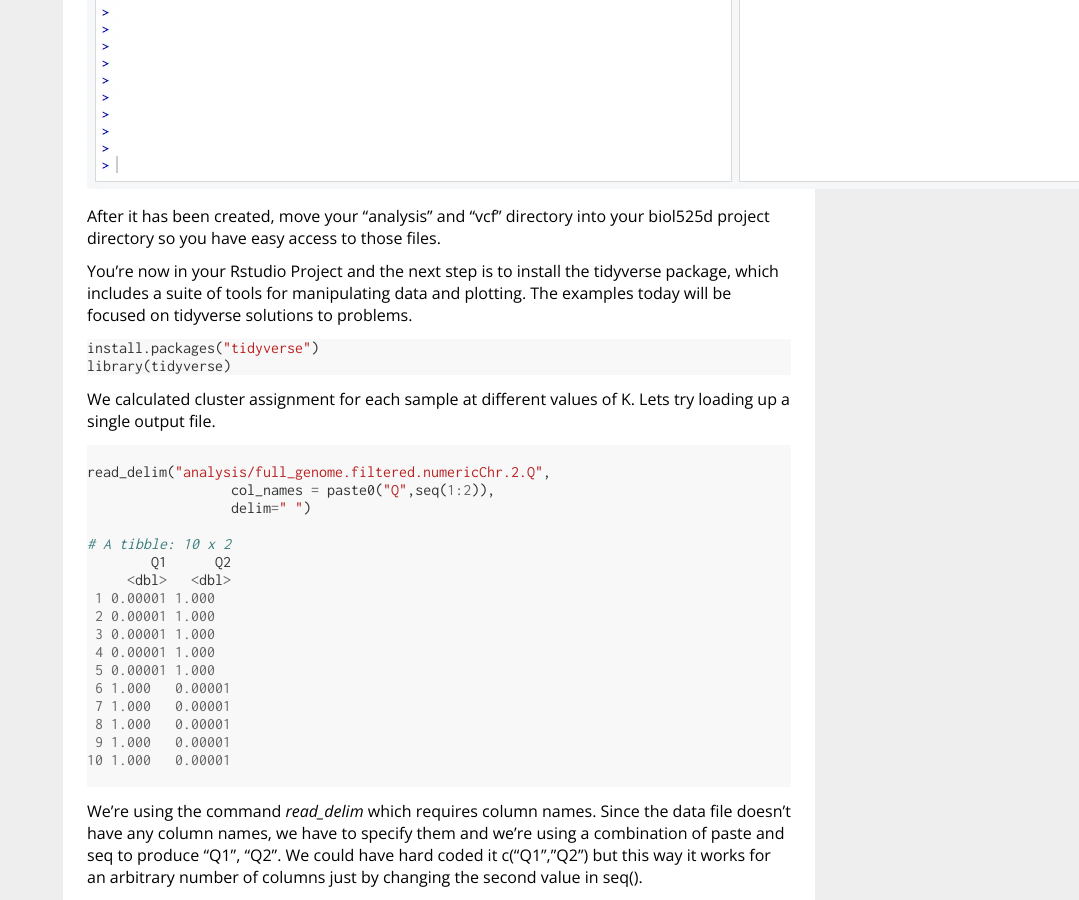
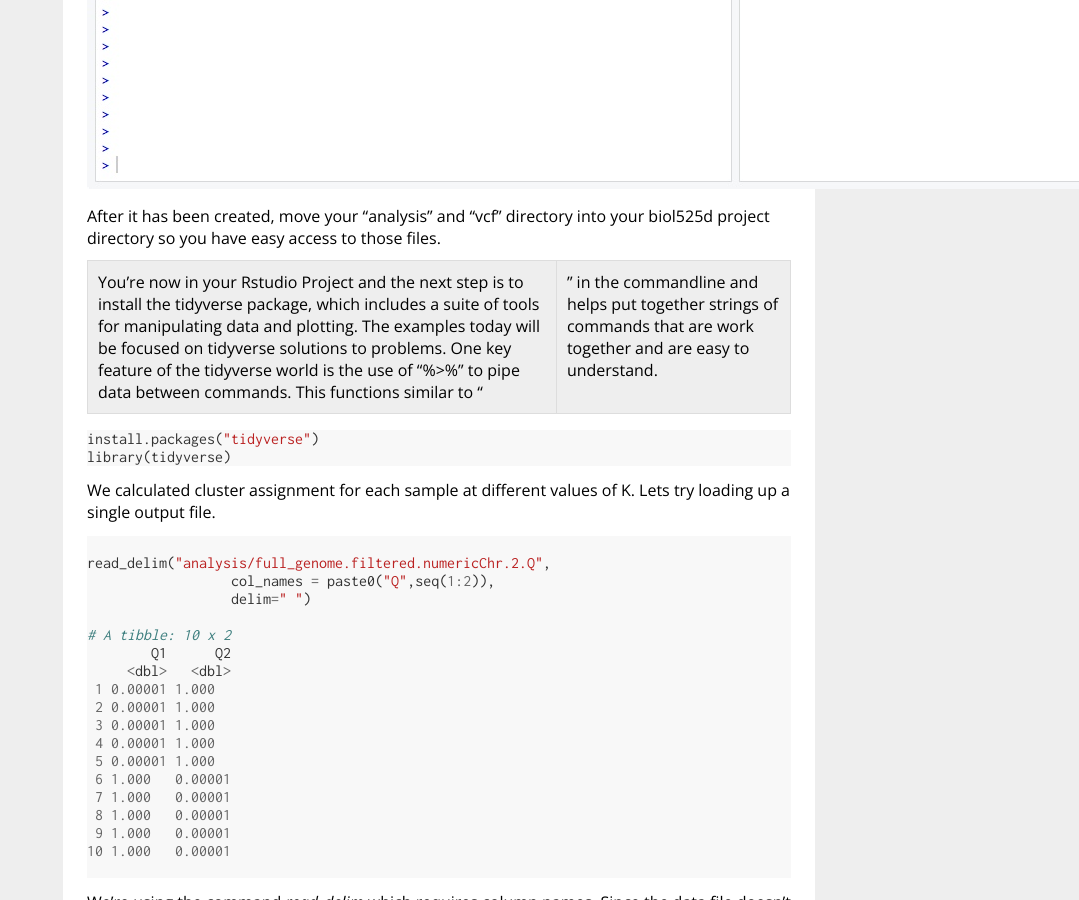
Before and after one commit to owensgl/biol525D, a Jekyll site: the page built from Topic_8-9/plotting_structure.md, in a window 1280 px wide and 900 px high, scrolled down 3166 px. Shown: the whole window, without its empty margins (201-1280 px from the left). Built offline with Jekyll 4.4.1, drawn with Linux system fonts in a browser that asks for light colours; our own code applies the rules of GitHub Pages for plain Markdown files.

Commit message:
Update plotting_structure.md

```diff
--- a/Topic_8-9/plotting_structure.md
+++ b/Topic_8-9/plotting_structure.md
@@ -29,7 +29,7 @@ Enter directory name "biol525d" and put it somewhere you can get to. In my case,
 After it has been created, move your "analysis" and "vcf" directory into your biol525d project directory so you have easy access to those files.
 
 
-You're now in your Rstudio Project and the next step is to install the tidyverse package, which includes a suite of tools for manipulating data and plotting. The examples today will be focused on tidyverse solutions to problems.
+You're now in your Rstudio Project and the next step is to install the tidyverse package, which includes a suite of tools for manipulating data and plotting. The examples today will be focused on tidyverse solutions to problems. One key feature of the tidyverse world is the use of "%>%" to pipe data between commands. This functions similar to "|" in the commandline and helps put together strings of commands that are work together and are easy to understand.
 
 
 
```
